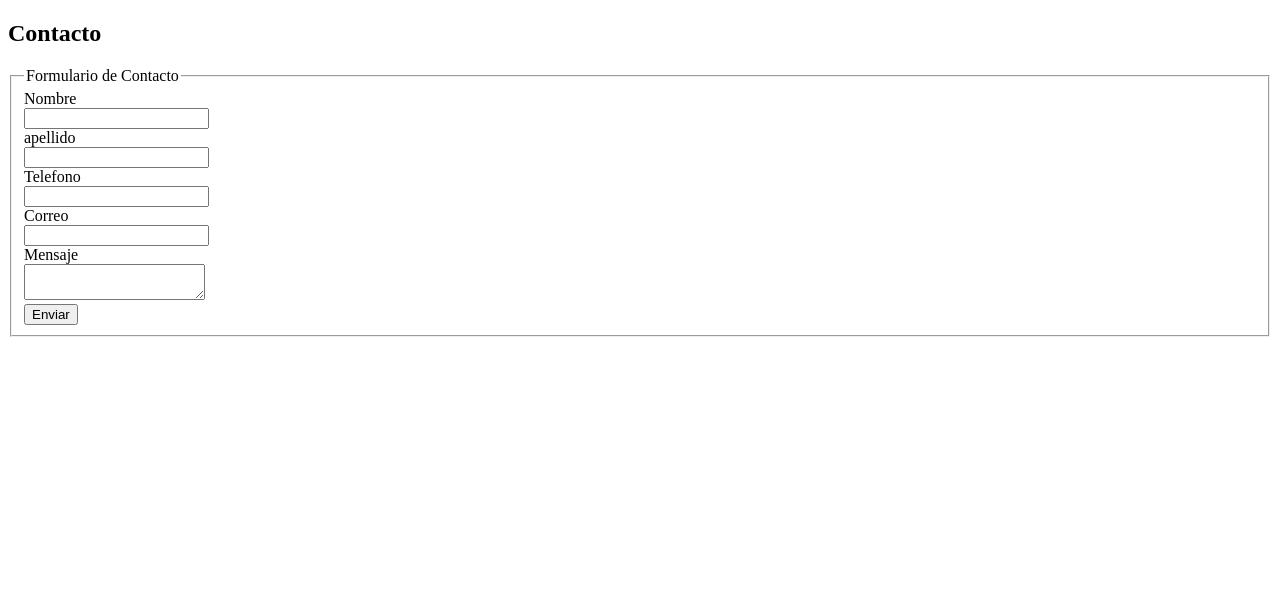
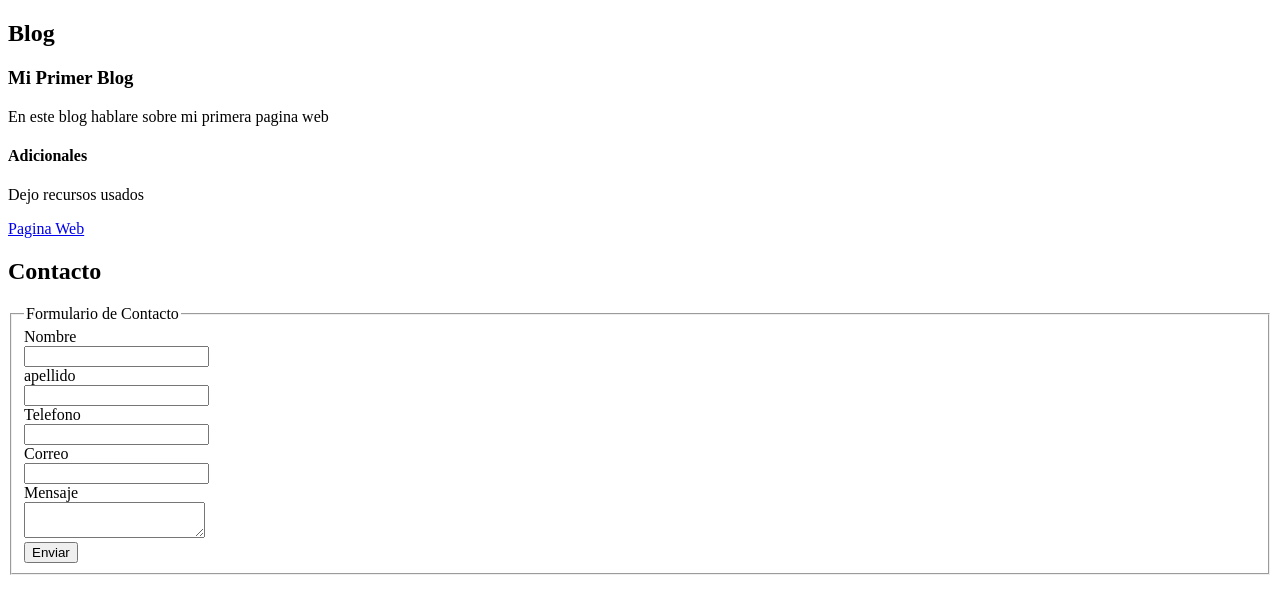
Before and after one commit to JuanMr06/Portafolio, a plain HTML site: page index.html in a window 1280 px wide. Drawn offline with Linux system fonts and the light colour scheme.

Commit message:
desarrollo punto 4

```diff
--- a/index.html
+++ b/index.html
@@ -8,7 +8,18 @@
 </head>
 
 <body>
-
+    <section id="blog">
+        <h2>Blog</h2>
+        <article>
+            <h3>Mi Primer Blog</h3>
+            <p>En este blog hablare sobre mi primera pagina web</p>
+        </article>
+        <aside>
+            <h4>Adicionales</h4>
+            <p>Dejo recursos usados </p>
+        </aside>
+        <a href="pagina.jpg">Pagina Web</a>
+    </section>
 </body>
 <footer>
     <section id="contacto">
@@ -24,12 +35,10 @@
                 <label for="telefono">Telefono</label><br>
                 <input type="tel" id="telefono" required pattern="[0-9]{10}"><br>
                 <label for="correo">Correo</label><br>
-                <input type="email" id="correo"required> <br>
+                <input type="email" id="correo" required> <br>
                 <label for="mensaje">Mensaje</label><br>
                 <textarea id="mensaje" required></textarea><br>
                 <button type="submit">Enviar</button>
-
-
             </fieldset>
 
         </form>
```
